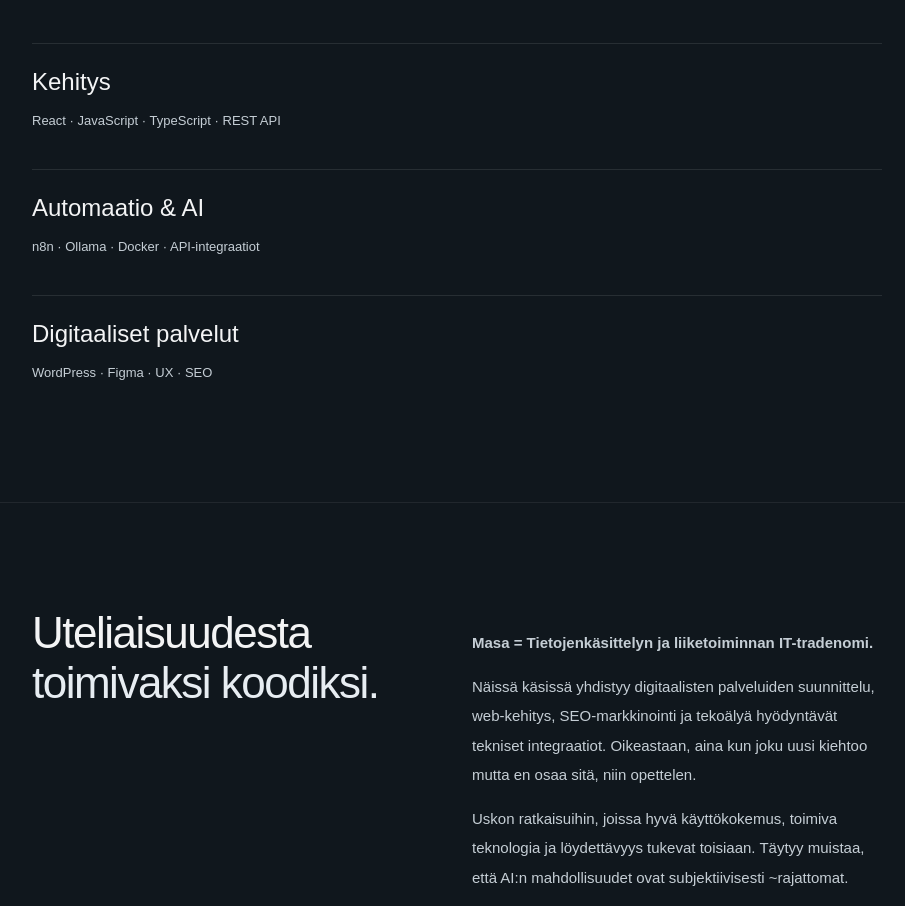
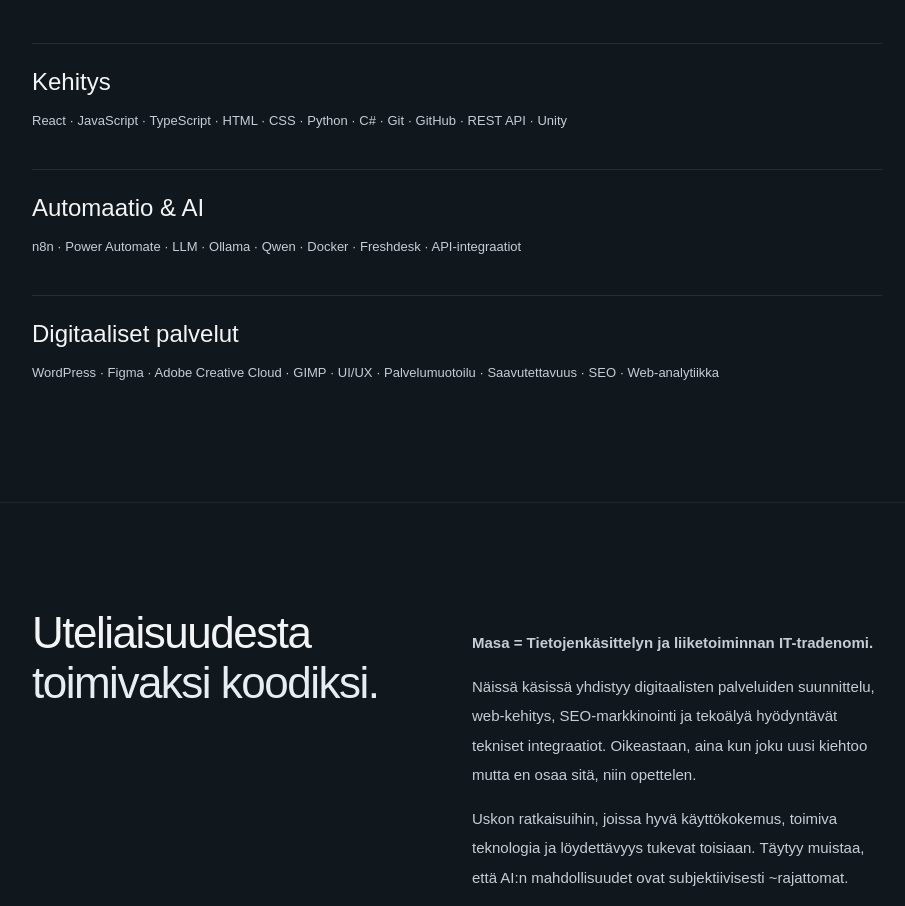
Before and after one commit to ylkka0/Portfolio, a React (Vite) app: page / in a window 1280 px wide. Shown: the part 3374-4280 px from the top of the page, without its empty margins (183-1088 px from the left). Built offline with nearby package versions, Linux system fonts and the light colour scheme.

Commit message:
Expand skills with requested tools and demonstrated project competencies

```diff
--- a/src/App.tsx
+++ b/src/App.tsx
@@ -65,9 +65,9 @@ const projects: Project[] = [
 ];
 
 const stack = [
-  { title: 'Kehitys', items: 'React · JavaScript · TypeScript · REST API' },
-  { title: 'Automaatio & AI', items: 'n8n · Ollama · Docker · API-integraatiot' },
-  { title: 'Digitaaliset palvelut', items: 'WordPress · Figma · UX · SEO' },
+  { title: 'Kehitys', items: 'React · JavaScript · TypeScript · HTML · CSS · Python · C# · Git · GitHub · REST API · Unity' },
+  { title: 'Automaatio & AI', items: 'n8n · Power Automate · LLM · Ollama · Qwen · Docker · Freshdesk · API-integraatiot' },
+  { title: 'Digitaaliset palvelut', items: 'WordPress · Figma · Adobe Creative Cloud · GIMP · UI/UX · Palvelumuotoilu · Saavutettavuus · SEO · Web-analytiikka' },
 ];
 
 function SectionHeading({ eyebrow, title, text }: { eyebrow: string; title: string; text?: string }) {
```
